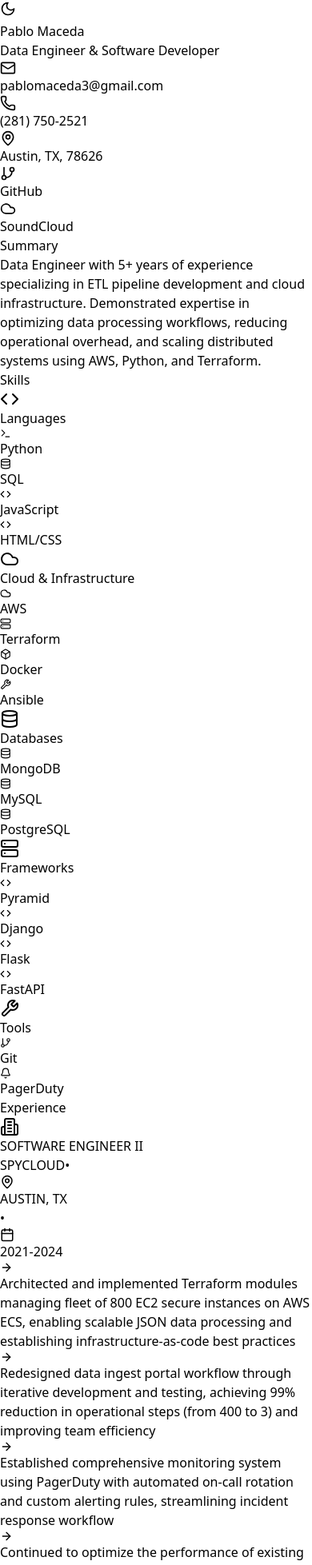
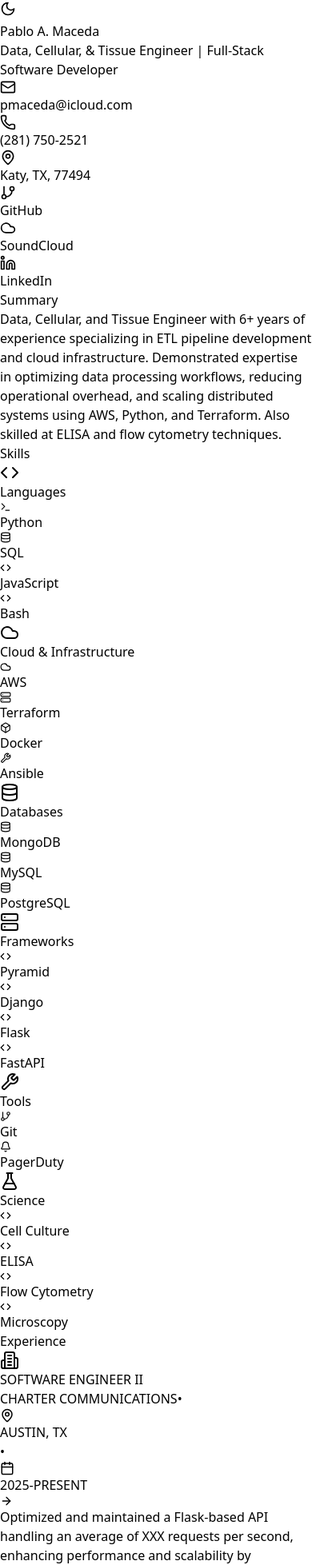
Before and after one commit to pablomaceda3/resume-website, a React (Vite) app: page / in a window 390 px wide. Shown: the part 29-1986 px from the top of the page at 80% size. Built offline with nearby package versions, Linux system fonts and the light colour scheme.

Commit message:
LinkedIn verification badge, new SoundCloud, better visibility

```diff
--- a/package.json
+++ b/package.json
@@ -11,6 +11,7 @@
   },
   "dependencies": {
     "@headlessui/react": "^2.2.0",
+    "@vercel/speed-insights": "^1.1.0",
     "framer-motion": "^11.15.0",
     "lucide-react": "^0.468.0",
     "react": "^18.3.1",
--- a/src/App.jsx
+++ b/src/App.jsx
@@ -5,6 +5,7 @@ import Experience from './components/Experience';
 import Sidebar from './components/Sidebar';
 import Education from './components/Education';
 import Skills from './components/Skills';
+import SoundCloud from './components/SoundCloud';
 import ScrollReveal from './components/ScrollReveal';
 import { SectionProvider } from './components/ScrollReveal/SectionContext';
 import { Menu } from 'lucide-react';
@@ -84,6 +85,10 @@ const App = () => {
               <Education />
             </ScrollReveal>
 
+            {/* <ScrollReveal id="music">
+              <SoundCloud />
+            </ScrollReveal> */}
+
           </div>
         </main>
       </div>
--- a/src/components/Header/index.jsx
+++ b/src/components/Header/index.jsx
@@ -1,5 +1,5 @@
 import React from 'react';
-import { Mail, Phone, MapPin, Cloud, GitBranch } from 'lucide-react';
+import { Mail, Phone, MapPin, Cloud, GitBranch, Linkedin } from 'lucide-react';
 import ThemeToggle from './ThemeToggle';
 import { resumeData } from '../../data/resume';
 
@@ -16,6 +16,11 @@ const Header = () => {
       name: 'SoundCloud',
       url: `https://soundcloud.com/${personalInfo.social.soundcloud}`,
       icon: Cloud
+    },
+    {
+      name: 'LinkedIn',
+      url: `https://www.linkedin.com/in/${personalInfo.social.linkedin}`,
+      icon: Linkedin
     }
   ];
 
@@ -46,7 +51,7 @@ const Header = () => {
             {personalInfo.name}
           </h1>
           <p className="text-lg md:text-xl text-[var(--text-color,#4B5563)] opacity-90 max-w-2xl mx-auto">
-            Data Engineer & Software Developer
+            Data, Cellular, & Tissue Engineer | Full-Stack Software Developer
           </p>
         </div>
 
@@ -82,6 +87,7 @@ const Header = () => {
           <div className="flex flex-col md:flex-row items-center justify-center gap-4 md:gap-8">
             {socialLinks.map((item, index) => {
               const Icon = item.icon;
+
               return (
                 <a
                   key={index}
--- a/src/components/Sidebar/index.jsx
+++ b/src/components/Sidebar/index.jsx
@@ -1,5 +1,5 @@
 import React from 'react';
-import { User, Briefcase, GraduationCap, Code, ChevronLeft } from 'lucide-react';
+import { User, Briefcase, GraduationCap, Code, Music, ChevronLeft } from 'lucide-react';
 import { useSection } from '../ScrollReveal/SectionContext';
 
 const Sidebar = ({ isOpen, onToggle, isMobile }) => {
@@ -10,6 +10,7 @@ const Sidebar = ({ isOpen, onToggle, isMobile }) => {
     { icon: Code, label: 'Skills', href: '#skills' },
     { icon: Briefcase, label: 'Experience', href: '#experience' },
     { icon: GraduationCap, label: 'Education', href: '#education' },
+    // { icon: Music, label: 'Music', href: '#music' },
   ];
 
   const smoothScroll = (targetPosition, duration = 1000) => {
--- a/src/components/Skills/index.jsx
+++ b/src/components/Skills/index.jsx
@@ -8,7 +8,8 @@ import {
   Box,
   Wrench,
   GitBranch,
-  Bell
+  Bell,
+  FlaskConical
 } from 'lucide-react';
 import { resumeData } from '../../data/resume';
 
@@ -99,6 +100,14 @@ const Skills = () => {
         name: skill,
         icon: getIconForSkill(skill)
       }))
+    },
+    {
+      icon: FlaskConical,
+      title: "Science",
+      skills: resumeData.skills.science.map(skill => ({
+        name: skill,
+        icon: getIconForSkill(skill)
+      }))
     }
   ];
 
--- /dev/null
+++ b/src/components/SoundCloud/index.jsx
@@ -0,0 +1,48 @@
+const SoundCloud = () => {
+  return (
+    <div className="w-full max-w-4xl mx-auto p-6 md:p-8">
+      <h2 className="text-2xl md:text-3xl font-bold text-[var(--text-color,#4B5563)] mb-6 text-center">
+        Music
+      </h2>
+
+      <div className="bg-[var(--card-bg,#ffffff)] rounded-lg shadow-lg p-4 md:p-6">
+        <div className="w-full">
+          <iframe
+            width="100%"
+            height="300"
+            scrolling="no"
+            frameBorder="no"
+            allow="autoplay"
+            src="https://w.soundcloud.com/player/?url=https%3A//api.soundcloud.com/playlists/55881279&color=%23ff5500&auto_play=false&hide_related=false&show_comments=true&show_user=true&show_reposts=false&show_teaser=true&visual=true"
+            className="rounded-lg"
+            title="SoundCloud Player - Letras de mi para ti"
+          />
+
+          <div className="mt-4 text-xs text-[var(--text-color,#4B5563)] opacity-70">
+            <a
+              href="https://soundcloud.com/doubl_es_harp"
+              title="Double Sharp"
+              target="_blank"
+              rel="noopener noreferrer"
+              className="hover:text-[var(--icon-color,#2563eb)] transition-colors"
+            >
+              Double Sharp
+            </a>
+            {' · '}
+            <a
+              href="https://soundcloud.com/doubl_es_harp/sets/letras-de-mi-para-ti"
+              title="Letras de mi para ti"
+              target="_blank"
+              rel="noopener noreferrer"
+              className="hover:text-[var(--icon-color,#2563eb)] transition-colors"
+            >
+              Letras de mi para ti
+            </a>
+          </div>
+        </div>
+      </div>
+    </div>
+  );
+};
+
+export default SoundCloud;
--- a/src/data/resume.js
+++ b/src/data/resume.js
@@ -1,25 +1,50 @@
 // src/data/resume.js
 export const resumeData = {
   personalInfo: {
-    name: "Pablo Maceda",
+    name: "Pablo A. Maceda",
     phone: "(281) 750-2521",
-    email: "pablomaceda3@gmail.com",
-    location: "Austin, TX, 78626",
+    email: "pmaceda@icloud.com",
+    location: "Katy, TX, 77494",
     social: {
       github: "pablomaceda3",
-      soundcloud: "doubl_es_harp"
+      linkedin: "pablomaceda3",
+      soundcloud: "pabloamaceda"
     }
   },
   summary:
-    "Data Engineer with 5+ years of experience specializing in ETL pipeline development and cloud infrastructure. Demonstrated expertise in optimizing data processing workflows, reducing operational overhead, and scaling distributed systems using AWS, Python, and Terraform.",
+    "Data, Cellular, and Tissue Engineer with 6+ years of experience specializing in ETL pipeline development and cloud infrastructure. Demonstrated expertise in optimizing data processing workflows, reducing operational overhead, and scaling distributed systems using AWS, Python, and Terraform. Also skilled at ELISA and flow cytometry techniques.",
   skills: {
-    languages: ["Python", "SQL", "JavaScript", "HTML/CSS"],
+    languages: ["Python", "SQL", "JavaScript", "Bash"],
     cloudInfra: ["AWS", "Terraform", "Docker", "Ansible"],
     databases: ["MongoDB", "MySQL", "PostgreSQL"],
     frameworks: ["Pyramid", "Django", "Flask", "FastAPI"],
-    tools: ["Git", "PagerDuty"]
+    tools: ["Git", "PagerDuty"],
+    dataTools: ["Airflow", "dbt", "Spark", "Pandas"],
+    science: ["Cell Culture", "ELISA", "Flow Cytometry", "Microscopy"]
   },
   experience: [
+    {
+      title: "SOFTWARE ENGINEER II",
+      company: "CHARTER COMMUNICATIONS",
+      location: "AUSTIN, TX",
+      period: "2025-PRESENT",
+      achievements: [
+        "Optimized and maintained a Flask-based API handling an average of XXX requests per second, enhancing performance and scalability by implementing targeted refactors and resolving critical bugs",
+        "Mentored junior software engineer new to tech industry, strengthening team cohesion and accelerating velocity of the team",
+        "Delivered high value tickets immediately upon onboarding, generating $100,000 in business impact in just two months",
+      ]
+    },
+    {
+      title: "GAP YEAR",
+      company: "PERSONAL DEVELOPMENT",
+      location: "GEORGETOWN, TX",
+      period: "2024-2025",
+      achievements: [
+        "Dedicated time to personal growth and skill enhancement, focusing on advanced data engineering concepts and cloud technologies",
+        "Completed several online courses and certifications to stay updated with industry trends and best practices",
+        "Engaged in freelance projects to apply new skills in real-world scenarios, contributing to open-source initiatives and community-driven tech solutions"
+      ],
+    },
     {
       title: "SOFTWARE ENGINEER II",
       company: "SPYCLOUD",
@@ -45,12 +70,67 @@ export const resumeData = {
         "Participated in agile development processes including daily standups, sprint planning, and retrospectives"
       ],
     },
-  ],
-  education: {
+    {
+      title: "RESEARCH ASSISTANT",
+      company: "MOLECULAR TEMPLATES",
+      location: "AUSTIN, TX",
+      period: "2018-2019",
+      achievements: [
+          "Cultured cancer cells for ELISA processing, at times handling up to 20 cell lines at once",
+          "Automated part of our processes with Google Sheets macros and ELISA robots",
+          "Performed in-depth analysis using proprietary tooling, delivering results to management in a timely fashion",
+          "Participated in learning sessions with senior scientists, deepening my knowledge of cancer as an illness",
+          "Performed dozens of ELISAs and flow cytometry experiments with high accuracy and attention to detail"
+        ]
+    },
+    {
+      title: "UNDERGRADUATE RESEARCHER",
+      company: "THE UNIVERSITY OF TEXAS AT AUSTIN, BAKER LAB FOR CARDIOVASCULAR THERAPEUTICS",
+      location: "AUSTIN, TX",
+      period: "2014-2017",
+      achievements: [
+        "Cultured stem cells for research purposes, namely mechanical stressing of the cells to examine differentiation capabilities",
+        "Built and maintained plates and pistons used for micro-stressing of cells",
+        "Asked good questions and got great responses",
+        "Presented findings at university symposiums and conferences",
+        "Published by Nature in 2020 (DOI: 10.1038/s41598-020-60636-1)"
+      ],
+    },
+    ],
+  education: [{
     degree: "BS in Biomedical Engineering",
     school: "The University of Texas at Austin",
     year: "2017",
   },
+  {
+    degree: "Data Analytics Bootcamp",
+    school: "The University of Texas at Austin",
+    year: "2019",
+  },
+  {
+    degree: "Designing Data-Intensive Applications",
+    school: "Home",
+    year: "2025"
+  }],
+  certifications: [
+    {
+      name: "dbt Fundamentals Certificate",
+      school: "dbt Labs",
+      year: "2025"
+    }],
+  languages: [
+    { name: "English", proficiency: "Native" },
+    { name: "Spanish", proficiency: "Native" },
+  ],
+  interests: [
+    "Music Production",
+    "Traveling",
+    "Hiking",
+    "Gaming",
+    "Cooking",
+    "Reading",
+    "Tech Blogging"
+  ]
 };
 
 export default resumeData;
```
Also changed, not shown: src/components/Education/index.jsx (+34 -1 lines), src/index.css (line endings or trailing spaces), 2 other files (tests, documents, lock files or other folders).
